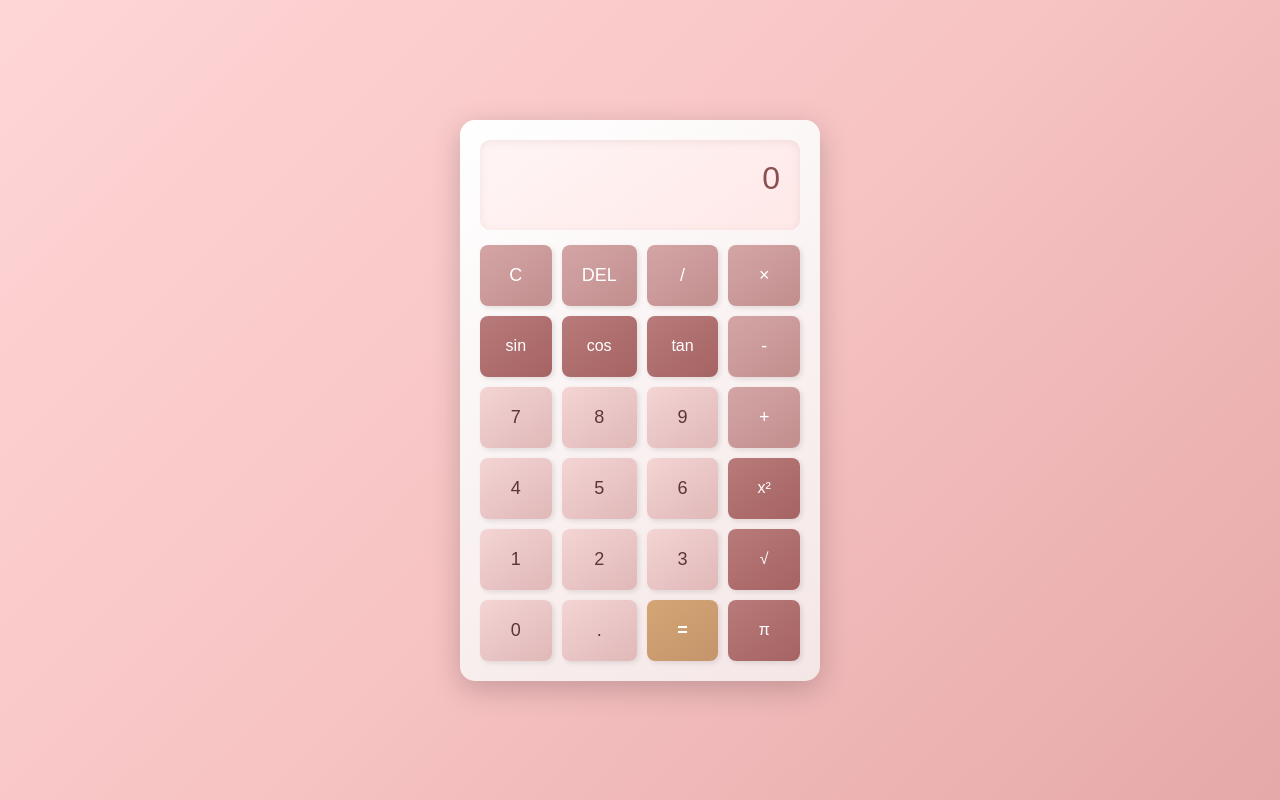
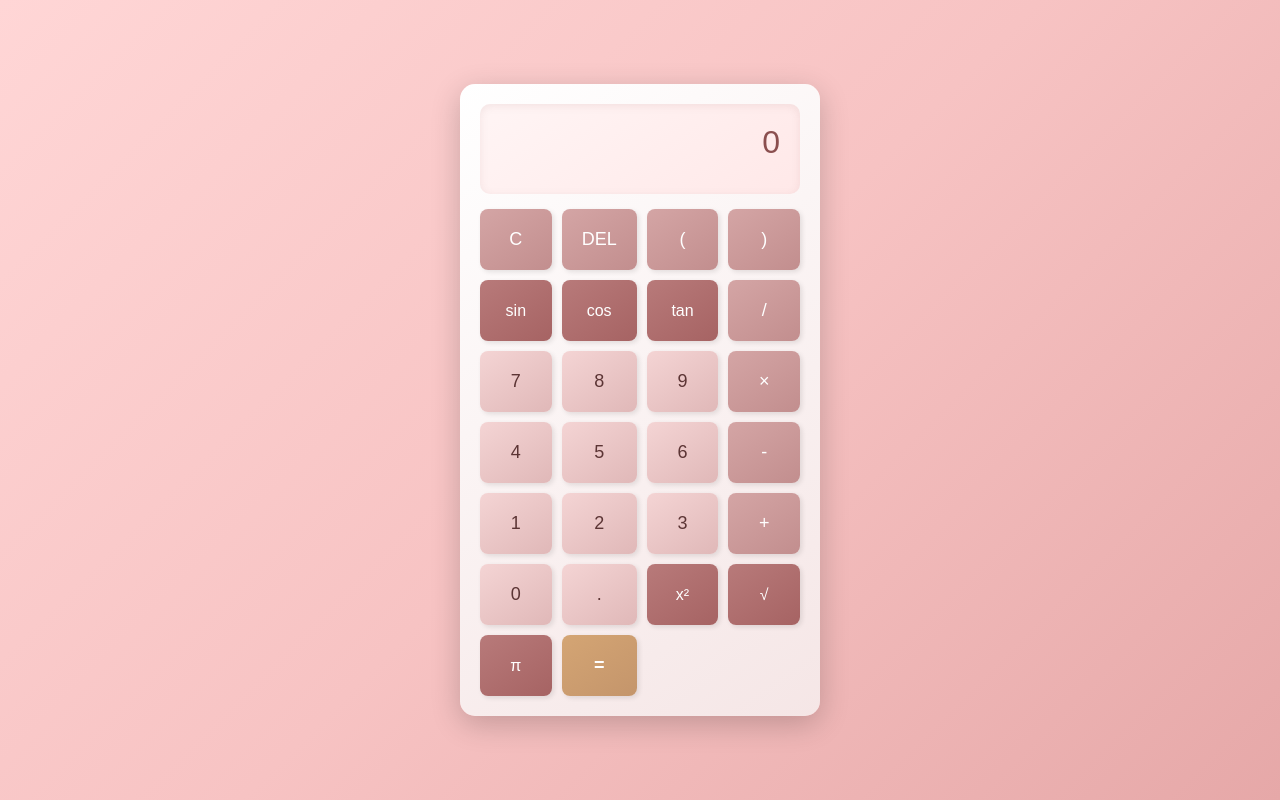
Before and after one commit to Vanessa-tf/scientific-calculator, a plain HTML site: page index.html in a window 1280 px wide. Drawn offline with Linux system fonts and the light colour scheme.

Commit message:
Update index.html

```diff
--- a/index.html
+++ b/index.html
@@ -13,33 +13,36 @@
         <div class="buttons">
             <button class="btn function" onclick="clearDisplay()">C</button>
             <button class="btn function" onclick="deleteLast()">DEL</button>
-            <button class="btn function" onclick="appendOperator('/')">/</button>
-            <button class="btn function" onclick="appendOperator('*')">×</button>
+            <button class="btn function" onclick="appendParenthesis('(')">(</button>
+            <button class="btn function" onclick="appendParenthesis(')')">)</button>
 
             <button class="btn scientific" onclick="calculateSin()">sin</button>
             <button class="btn scientific" onclick="calculateCos()">cos</button>
             <button class="btn scientific" onclick="calculateTan()">tan</button>
-            <button class="btn function" onclick="appendOperator('-')">-</button>
+            <button class="btn function" onclick="appendOperator('/')">/</button>
 
             <button class="btn" onclick="appendNumber('7')">7</button>
             <button class="btn" onclick="appendNumber('8')">8</button>
             <button class="btn" onclick="appendNumber('9')">9</button>
-            <button class="btn function" onclick="appendOperator('+')">+</button>
+            <button class="btn function" onclick="appendOperator('*')">×</button>
 
             <button class="btn" onclick="appendNumber('4')">4</button>
             <button class="btn" onclick="appendNumber('5')">5</button>
             <button class="btn" onclick="appendNumber('6')">6</button>
-            <button class="btn scientific" onclick="calculateSquare()">x²</button>
+            <button class="btn function" onclick="appendOperator('-')">-</button>
 
             <button class="btn" onclick="appendNumber('1')">1</button>
             <button class="btn" onclick="appendNumber('2')">2</button>
             <button class="btn" onclick="appendNumber('3')">3</button>
-            <button class="btn scientific" onclick="calculateSqrt()">√</button>
+            <button class="btn function" onclick="appendOperator('+')">+</button>
 
             <button class="btn" onclick="appendNumber('0')">0</button>
             <button class="btn" onclick="appendNumber('.')">.</button>
+            <button class="btn scientific" onclick="calculateSquare()">x²</button>
+            <button class="btn scientific" onclick="calculateSqrt()">√</button>
+
+            <button class="btn scientific" onclick="appendNumber('3.14159')">π</button>
             <button class="btn equals" onclick="calculate()">=</button>
-            <button class="btn scientific" onclick="appendNumber('3.14159')">π</button>
         </div>
     </div>
 
```
